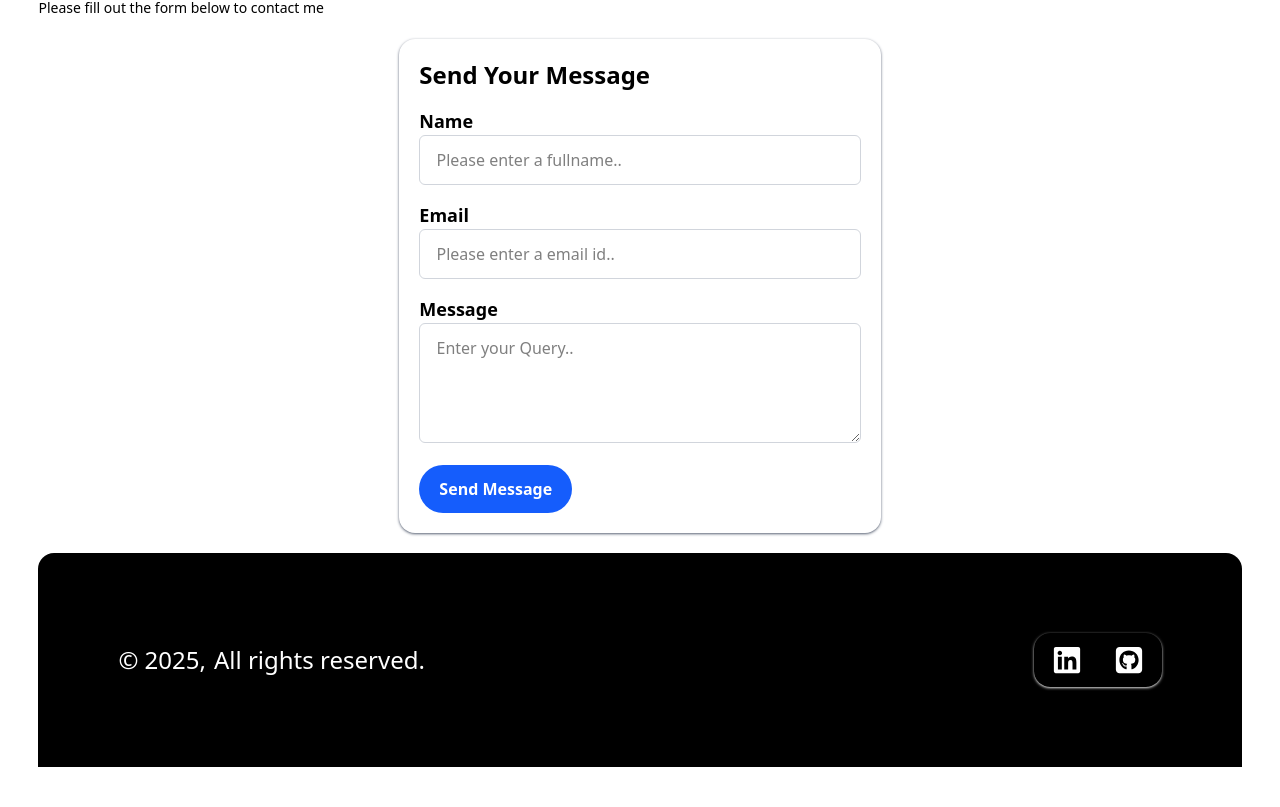
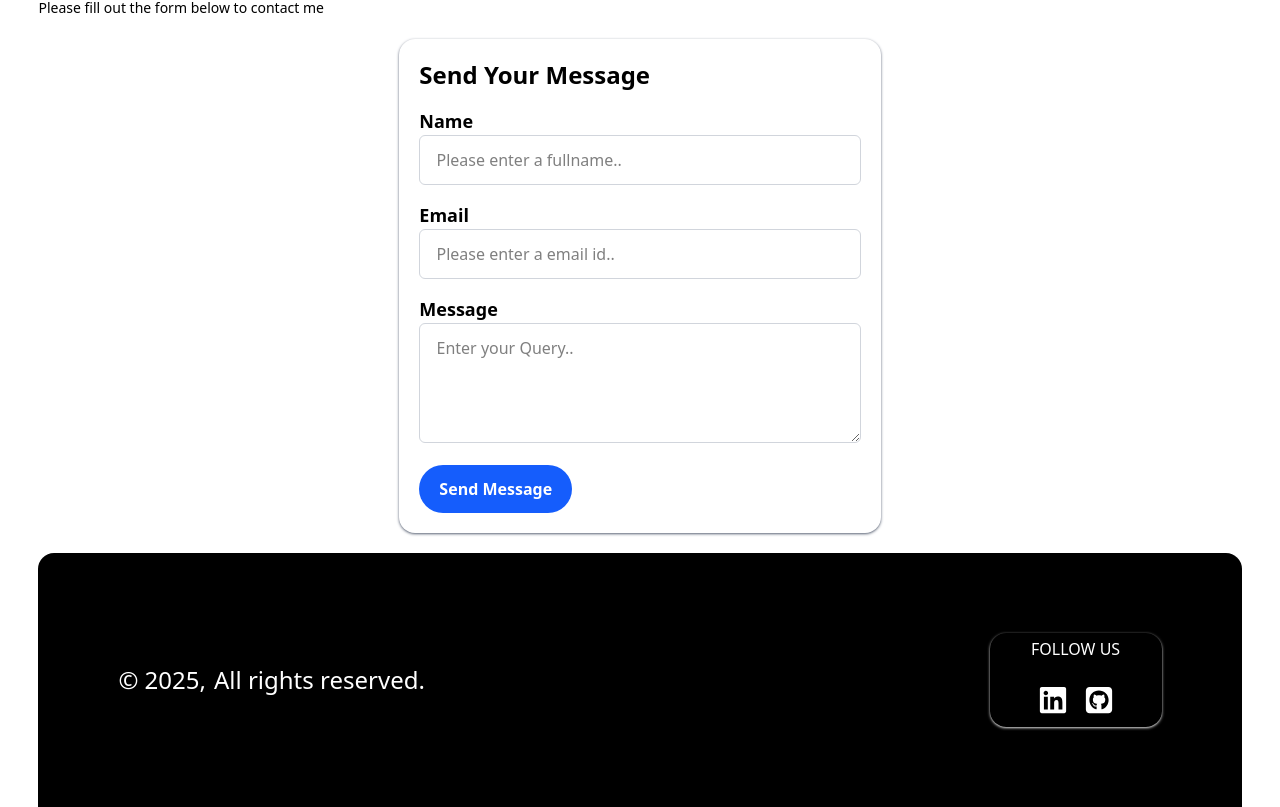
Before and after one commit to Harsh-Dev1602/Portfolio-Harsh-Suryavanshi, a React (Vite) app: page / in a window 1280 px wide. Shown: the part 2253-3060 px from the top of the page. Before the commit the page ends 3020 px from the top, so only its background shows below. Built offline with nearby package versions, Linux system fonts and the light colour scheme.

Commit message:
up-to-date

```diff
--- a/src/Components/Footer.jsx
+++ b/src/Components/Footer.jsx
@@ -18,19 +18,21 @@ function Footer() {
   ];
   return (
     <>
-      <footer className='w-full h-auto rounded-t-2xl bg-black flex flex-col lg:flex-row py-20 gap-5 px-0 md:px-20 justify-between items-center  '>
+      <footer className='w-full h-auto rounded-t-2xl bg-black flex flex-col md:flex-row py-20 gap-5 px-0 md:px-20 justify-between items-center  '>
         <div className=" order-2 text-center  md:order-1 text-white text-xl flex  gap-2 md:text-2xl">
           <h1>© 2025,</h1>
           <span> All rights reserved.</span>
         </div>
-        <ul className=' order-1 md:order-2 flex items-center justify-center gap-4 shadow shadow-[#ccc] rounded-2xl py-1 px-2.5'>
-
+        <div className=' order-1 md:order-2 flex items-center justify-center gap-4 shadow flex-col shadow-[#ccc] rounded-2xl py-1 px-10'>
+          <h1 className=' text-white'>FOLLOW US</h1>
+          <ul className='flex'>
             {
               Icon.map(({ id, icon, link }) => (
                 <a key={id} href={link} className=' p-2 rounded-md text-white hover:bg-[#cccccc17] text-3xl cursor-pointer' target="_blank" rel="noopener noreferrer">{icon}</a>
               ))
             }
           </ul>
+        </div>
       </footer>
     </>
   )
```
Lines whose indentation alone changed are shown as unchanged.
